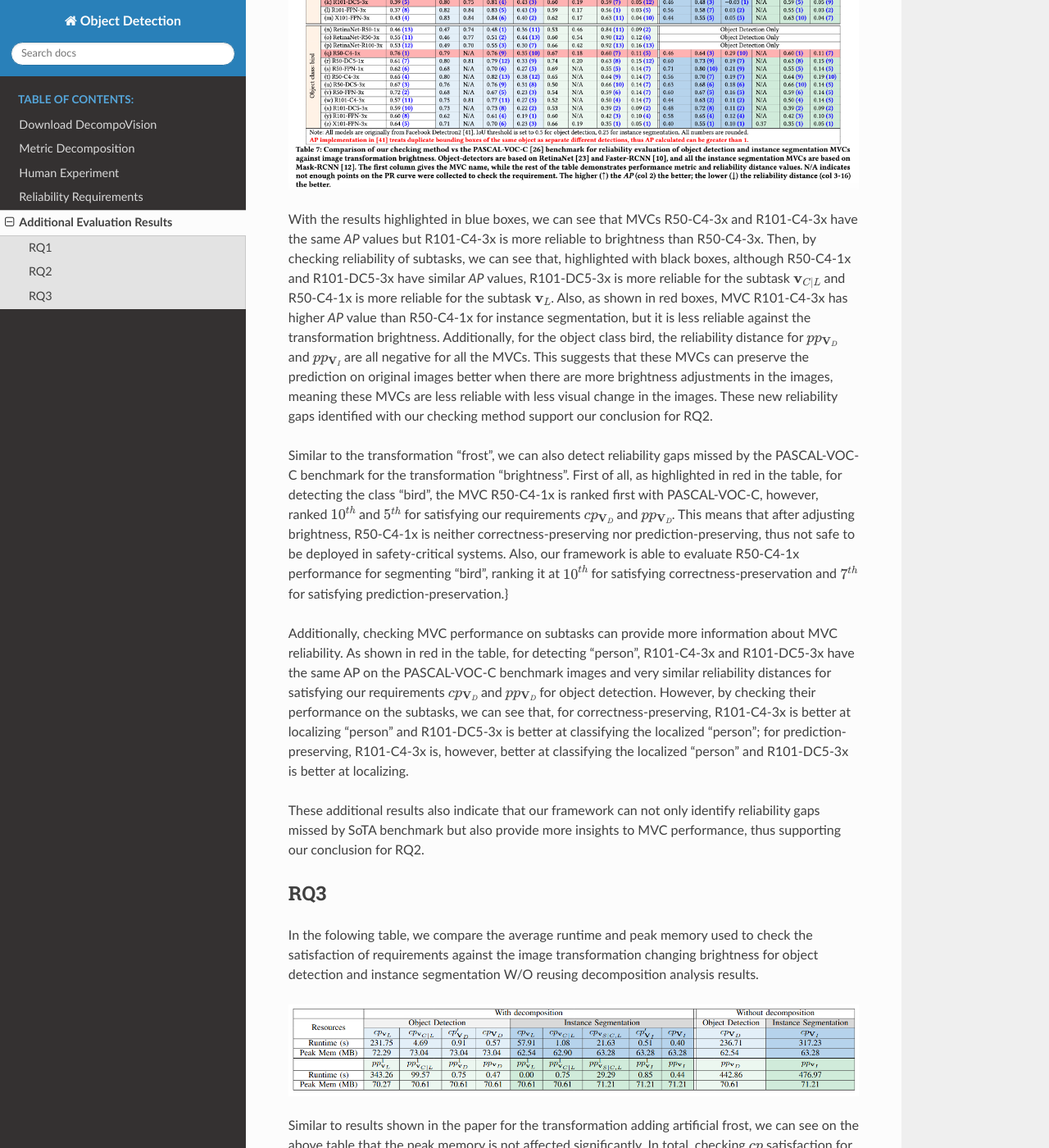
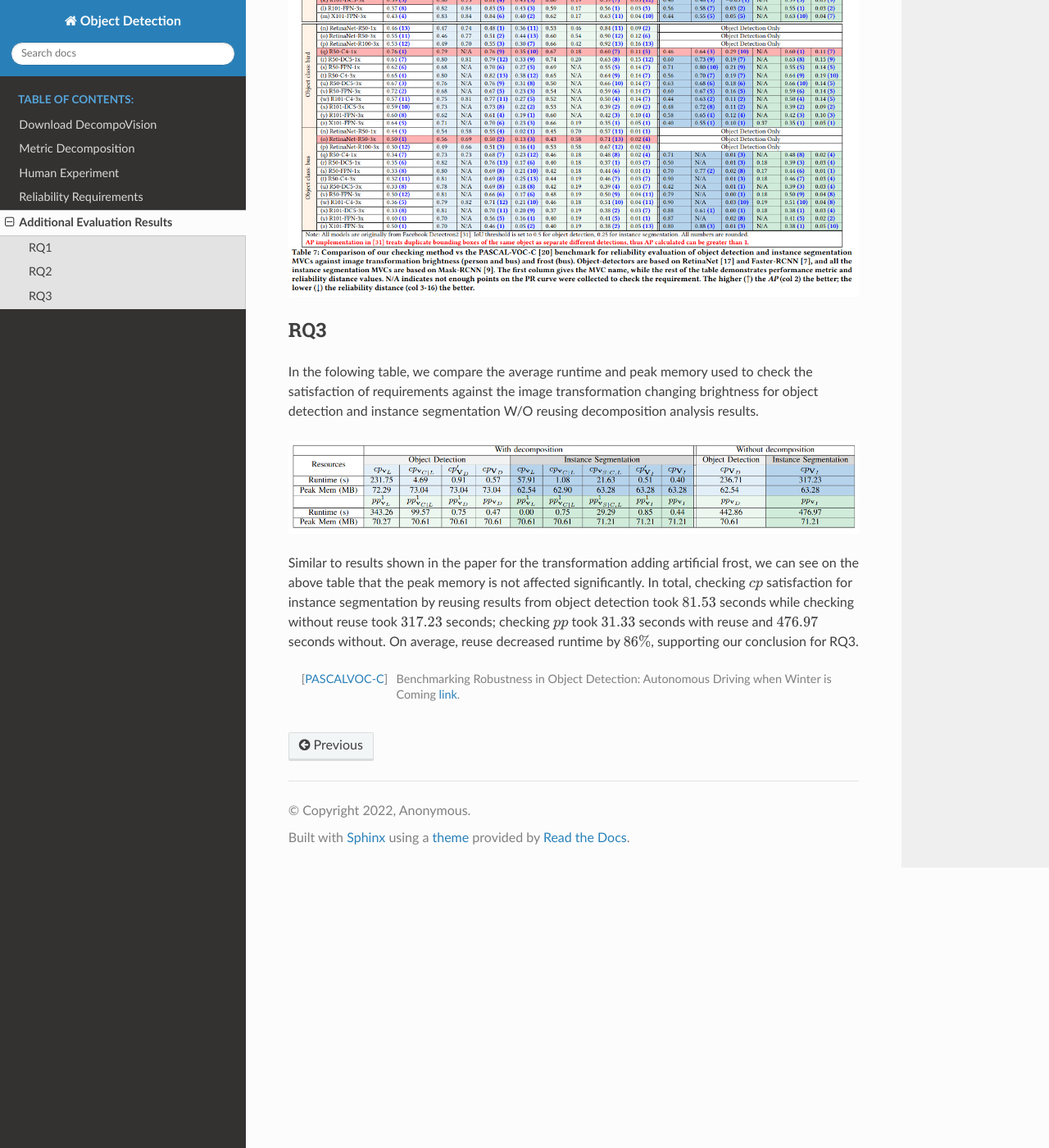
Before and after one commit to carolineeeeeee/DecompoVision, a Sphinx documentation site: the page built from doc/source/evaluation.rst, in a window 1280 px wide and 1400 px high, scrolled down 1079 px. Shown: the whole window at 82% size. Built offline with Sphinx 7.4.7 and the Read the Docs theme 2.0.0, drawn with Linux system fonts in a browser that asks for light colours; some of the changed text lies outside the part shown.

Commit message:
new table

```diff
--- a/doc/source/evaluation.rst
+++ b/doc/source/evaluation.rst
@@ -16,18 +16,10 @@
 
 RQ2
 ===
-In the following table, we have for the transformation changing brightness, the comparison of reliability evaluation of object detection and instance segmentation MVCs with our checking method using the SoTa benchmark dataset PASCAL VOC-C [PASCALVOC-C]_.
+In the following table, we have for the transformation changing brightness, and for the class bus, the comparison of reliability evaluation of object detection and instance segmentation MVCs with our checking method using the SoTa benchmark dataset PASCAL VOC-C [PASCALVOC-C]_.
 
 .. image:: images/rq2b.png
   :alt: RQ2 table with brightness
-
-With the results highlighted in blue boxes, we can see that MVCs R50-C4-3x and R101-C4-3x have the same *AP* values but R101-C4-3x is more reliable to brightness than R50-C4-3x. Then, by checking reliability of subtasks, we can see that, highlighted with black boxes, although R50-C4-1x and R101-DC5-3x have similar *AP* values, R101-DC5-3x is more reliable for the subtask :math:`\mathbf{v}_{C|L}` and R50-C4-1x is more reliable for the subtask :math:`\mathbf{v}_L`. Also, as shown in red boxes, MVC R101-C4-3x has higher *AP* value than R50-C4-1x for instance segmentation, but it is less reliable against the transformation brightness. Additionally, for the object class bird, the reliability distance for :math:`pp_{\mathbf{V}_D}` and :math:`pp_{\mathbf{V}_I}` are all negative for all the MVCs. This suggests that these MVCs can preserve the prediction on original images better when there are more brightness adjustments in the images, meaning these MVCs are less reliable with less visual change in the images. These new reliability gaps identified with our checking method support our conclusion for RQ2.
-
-Similar to the transformation "frost", we can also detect reliability gaps missed by the PASCAL-VOC-C benchmark for the transformation "brightness". First of all, as highlighted in red in the table, for detecting the class "bird", the MVC R50-C4-1x is ranked first with PASCAL-VOC-C, however, ranked :math:`10^{th}` and :math:`5^{th}` for satisfying our requirements :math:`cp_{\mathbf{V}_D}` and :math:`pp_{\mathbf{V}_D}`. This means that after adjusting brightness, R50-C4-1x is neither correctness-preserving nor prediction-preserving, thus not safe to be deployed in safety-critical systems. Also, our framework is able to evaluate R50-C4-1x performance for segmenting "bird", ranking it at :math:`10^{th}` for satisfying correctness-preservation and :math:`7^{th}` for satisfying prediction-preservation.}
-
-Additionally, checking MVC performance on subtasks can provide more information about MVC reliability. As shown in red in the table, for detecting "person", R101-C4-3x and R101-DC5-3x have the same AP on the PASCAL-VOC-C benchmark images and very similar reliability distances for satisfying our requirements :math:`cp_{\mathbf{V}_D}` and :math:`pp_{\mathbf{V}_D}` for object detection. However, by checking their performance on the subtasks, we can see that, for correctness-preserving, R101-C4-3x is better at localizing "person" and R101-DC5-3x is better at classifying the localized "person"; for prediction-preserving, R101-C4-3x is, however, better at classifying the localized "person" and R101-DC5-3x is better at localizing.
-
-These additional results also indicate that our framework can not only identify reliability gaps missed by SoTA benchmark but also provide more insights to MVC performance, thus supporting our conclusion for RQ2.
 
 RQ3
 ===
```
Also changed, not shown: doc/source/images/rq2b.png.
